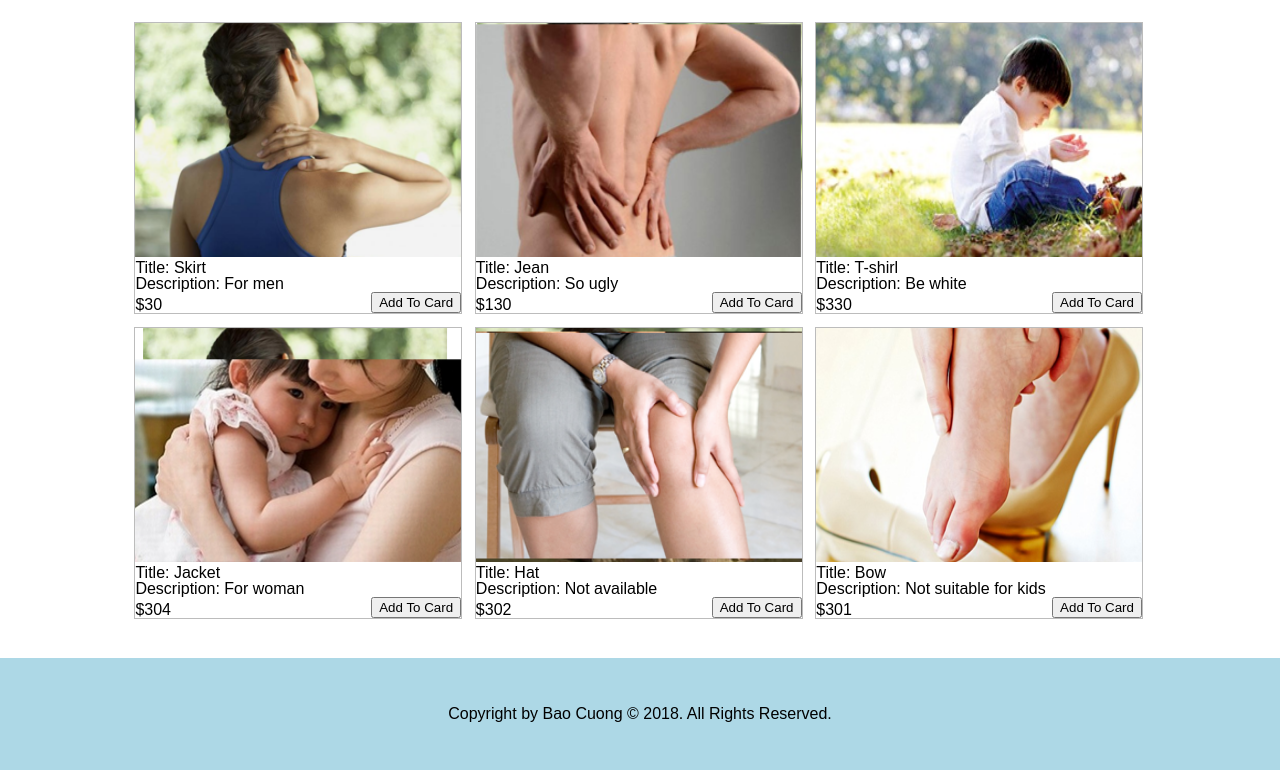
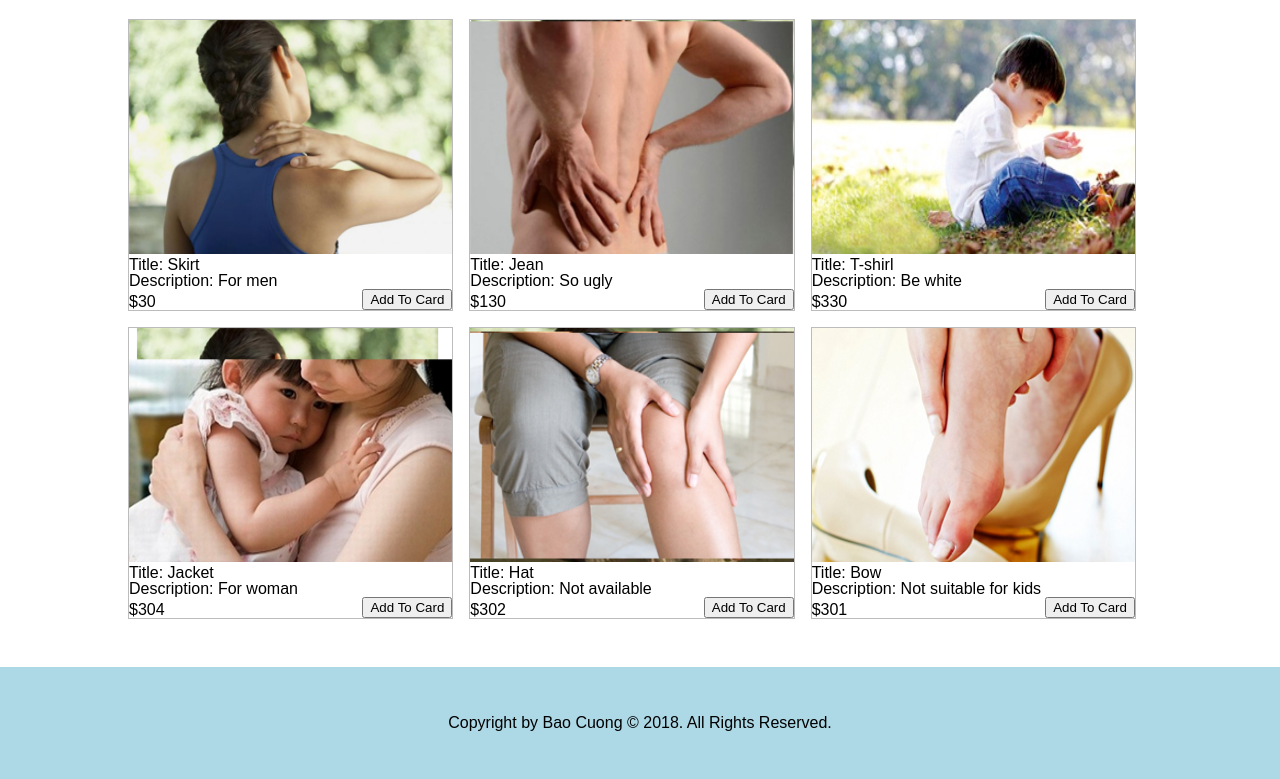
Before and after one commit to at-cuongbao/AT-Internship-Fall-Winter-2018-Cuong-Bao, a plain HTML site: page index.html in a window 1280 px wide. Shown: the part 166-945 px from the top of the page. Drawn offline with Linux system fonts and the light colour scheme.

Commit message:
Updated changes request

```diff
--- a/css/style.css
+++ b/css/style.css
@@ -64,15 +64,6 @@ ul {
   clear: both;
   display: block;
 }
-.pull-left {
-  float: left;
-}
-.pull-right {
-  float: right;
-}
-.green-btn {
-  color: #38978D;
-}
 /* Header */
 .header-controller {
   position: relative;
@@ -99,12 +90,14 @@ ul {
   min-height: 300px;
 }
 .cart-item {
-  width: 32%;
+  width: calc(100% / 3);
   box-sizing: border-box;
+  float: left;
+}
+.product-figure {
+  position: relative;
   border: 1px solid #bcbcbc;
-  margin: 0.4em;
-  float: left;
-  position: relative;
+  margin: 0 1em 1em 0;
 }
 .cart-desc {
   margin-bottom: 21px;
@@ -119,7 +112,7 @@ ul {
   right: 0;
 }
 .cart-price {
-  right: none;
+  right: 0;
   left: 0;
 }
 /* Product table */
--- a/js/fetchedData.js
+++ b/js/fetchedData.js
@@ -1,3 +1,5 @@
+'use strict';
+
 function fetchedData() {
   let products = localStorage.getItem('products') ?
     JSON.parse(localStorage.getItem('products')) :
--- a/js/html.js
+++ b/js/html.js
@@ -7,26 +7,29 @@ let cartList = document.getElementById('cart-list');
   let products = fetchedData();
   let items = data.map(function(item, key) {
   let disabled;
+
   for (let i = 0; i < products.length; i++) {
     if (products[i] == item.id) {
       disabled = 'disabled';
     }
   }
+
   return (
     '<li id="product-'+ item.id +'" class="cart-item">' +
+      '<figure class="product-figure" data-id="'+ item.id +'">' +
         '<img class="cart-img" src="'+ item.src +'" alt="">' +
-        '<div class="cart-content" data-id="'+ item.id +'">' +
+        '<figcaption class="cart-content">' +
             '<h3 class="cart-title">Title: '+ item.title +'</h3>' +
             '<p class="cart-desc">Description: ' + item.desc + '</p>' +
             '<span class="cart-price">$'+ item.price +'</span>' +
+        '</figcaption>' +
         '<button class="cart-btn" '+ disabled +'>Add To Card</button>' +
-        '</div>' +
+      '</figure>' +
     '</li>');
   }).join('');
 
   cartQuantity.innerHTML = products.length;
   cartList.innerHTML = items;
-
 })(data);
 
 let addBtns = document.getElementsByClassName('cart-btn');
```
Also changed, not shown: js/cart.js (+14 -3 lines). Lines whose indentation alone changed are shown as unchanged.
